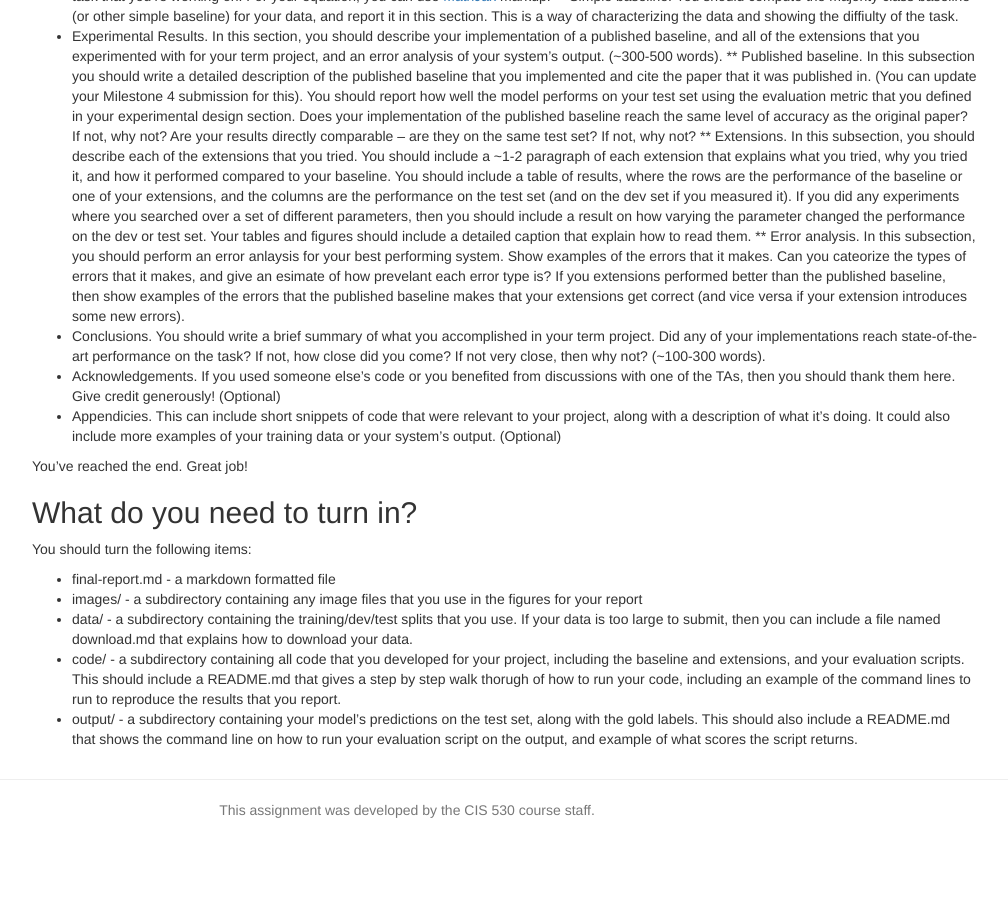
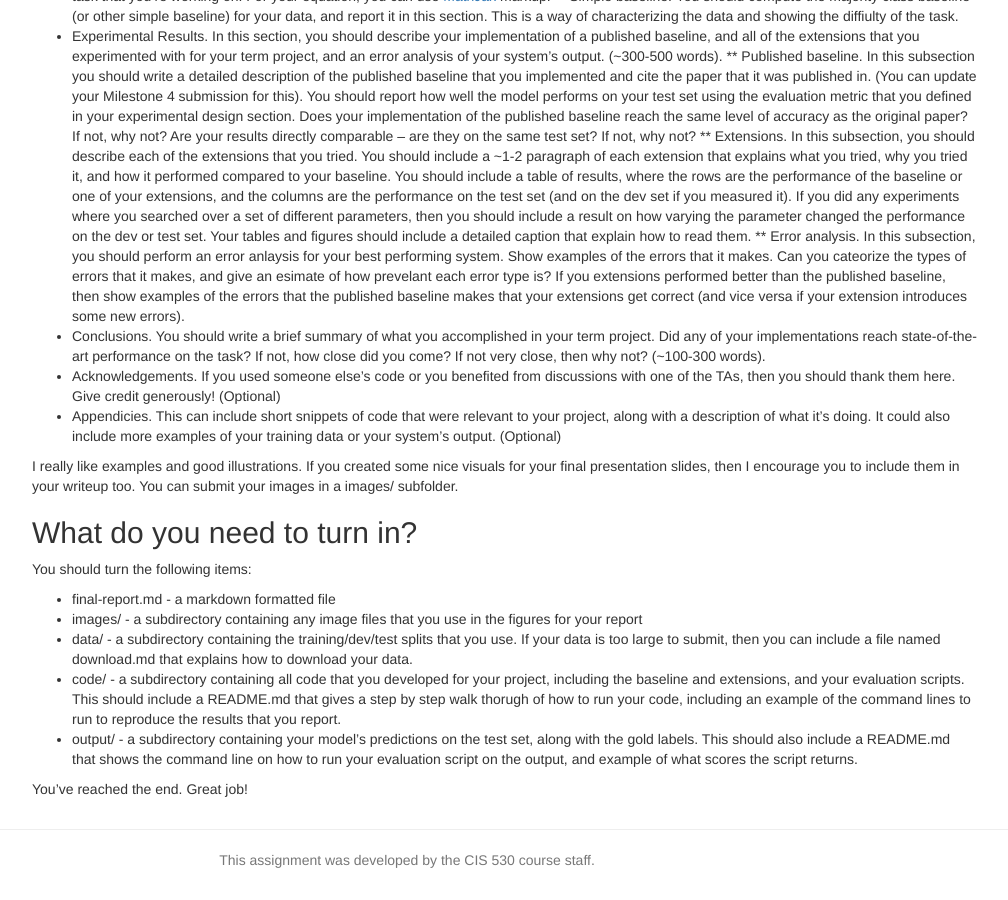
Before and after one commit to computational-linguistics-class/computational-linguistics-class.github.io, a Jekyll site: the page built from term-project.md, in a window 1280 px wide and 900 px high, scrolled down 8451 px. Shown: the whole window, without its empty margins (233-1241 px from the left). Built offline with Jekyll 4.4.1, drawn with Linux system fonts in a browser that asks for light colours; nearby versions of some CDN libraries; a script that is not in the unit is left out; comment, search, counter and statistics services are not loaded; before the commit the page ends 9301 px from its top, so only the background shows below that.

Commit message:
Illustrations are encouraged

```diff
--- a/term-project.md
+++ b/term-project.md
@@ -443,7 +443,8 @@ Your final report should be written in the style of a scientific paper.  It shou
 * Acknowledgements.  If you used someone else's code or you benefited from discussions with one of the TAs, then you should thank them here.  Give credit generously!   (Optional)
 * Appendicies. This can include short snippets of code that were relevant to your project, along with a description of what it's doing.  It could also include more examples of your training data or your system's output. (Optional)
 
-You've reached the end.  Great job!
+I really like examples and good illustrations.  If you created some nice visuals for your final presentation slides, then I encourage you to include them in your writeup too.  You can submit your images in a images/ subfolder.
+
 
 ## What do you need to turn in?
 
@@ -453,3 +454,6 @@ You should turn  the following items:
 * data/ - a subdirectory containing the training/dev/test splits that you use.  If your data is too large to submit, then you can include a file named download.md that explains how to download your data.
 * code/ - a subdirectory containing all code that you developed for your project, including the baseline and extensions, and your evaluation scripts.  This should include a README.md that gives a step by step walk thorugh of how to run your code, including an example of the command lines to run to reproduce the results that you report.
 * output/ - a subdirectory containing your model's predictions on the test set, along with the gold labels.  This should also include a README.md that shows the command line on how to run your evaluation script on the output, and example of what scores the script returns.
+
+
+You've reached the end.  Great job!
```
